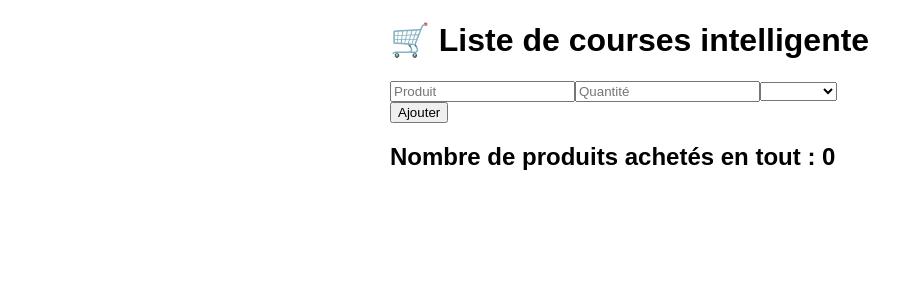
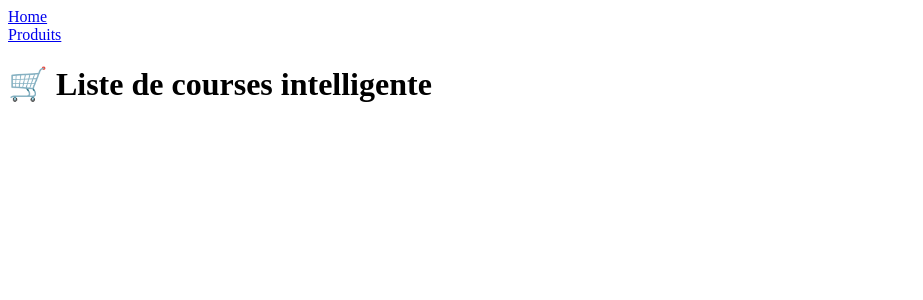
Before and after one commit to AdrienGautierAbiolab/vue-test, a Vue app in the folder vue test/: page / in a window 1280 px wide. Shown: the top 300 px of the page, without its empty margins (0-923 px from the left). Built offline with nearby package versions, Linux system fonts and the light colour scheme.

Commit message:
Ajout routing

```diff
--- a/vue test/package.json
+++ b/vue test/package.json
@@ -9,7 +9,8 @@
     "preview": "vite preview"
   },
   "dependencies": {
-    "vue": "^3.5.29"
+    "vue": "^3.5.29",
+    "vue-router": "^5.0.4"
   },
   "devDependencies": {
     "@vitejs/plugin-vue": "^6.0.4",
--- a/vue test/src/App.vue
+++ b/vue test/src/App.vue
@@ -1,49 +1,12 @@
 <script setup>
-import AddProduct from './components/AddProduct.vue';
-import { ref, computed } from 'vue'
-import ListProduct from './components/ListProduct.vue';
-
-const listProduct = ref([])
-const addProduct = (newProduct) => {
-  listProduct.value.push({
-    'id': Date.now(),
-    'product': newProduct.product,
-    'qty': newProduct.qty,
-    'category': newProduct.category,
-    'buy': false
-  })
-}
-
-const removeProduct = (productId) => {
-  listProduct.value = listProduct.value.filter(t => t.id !== productId)
-}
-
-const updateBuy = (productId) => {
-  const item = listProduct.value.find(p => p.id === productId)
-
-  if (item) {
-    item.buy = !item.buy
-  }
-}
-
-const totalProduct = computed(() => {
-  return listProduct.value
-    .filter(item => item.buy)
-    .reduce((qty, item) => qty + item.qty, 0)
-})
-
-
 </script>
 
 <template>
-  <div class="container">
-    <h1>🛒 Liste de courses intelligente</h1>
-    <AddProduct @add-product="addProduct" />
-    <ListProduct :listProduct="listProduct" @removeProduct="removeProduct" @updateBuy="updateBuy" />
-
-    <h2>Nombre de produits achetés en tout : {{ totalProduct }}</h2>
-  </div>
-
+  <nav>
+    <RouterLink to="/">Home</RouterLink><br />
+    <RouterLink to="/listProduct">Produits</RouterLink>
+  </nav>
+  <RouterView />
 </template>
 
 <style scoped></style>
--- a/vue test/src/main.js
+++ b/vue test/src/main.js
@@ -1,4 +1,5 @@
 import { createApp } from 'vue'
+import router from './router'
 import App from './App.vue'
 
-createApp(App).mount('#app')
+createApp(App).use(router).mount('#app')
--- /dev/null
+++ b/vue test/src/views/HomeView.vue
@@ -0,0 +1,3 @@
+<template>
+    <h1>🛒 Liste de courses intelligente</h1>
+</template>
--- /dev/null
+++ b/vue test/src/views/ProductView.vue
@@ -0,0 +1,49 @@
+<script setup>
+import AddProduct from '../components/AddProduct.vue';
+import { ref, computed } from 'vue'
+import ListProduct from '../components/ListProduct.vue';
+
+const listProduct = ref([])
+const addProduct = (newProduct) => {
+  listProduct.value.push({
+    'id': Date.now(),
+    'product': newProduct.product,
+    'qty': newProduct.qty,
+    'category': newProduct.category,
+    'buy': false
+  })
+}
+
+const removeProduct = (productId) => {
+  listProduct.value = listProduct.value.filter(t => t.id !== productId)
+}
+
+const updateBuy = (productId) => {
+  const item = listProduct.value.find(p => p.id === productId)
+
+  if (item) {
+    item.buy = !item.buy
+  }
+}
+
+const totalProduct = computed(() => {
+  return listProduct.value
+    .filter(item => item.buy)
+    .reduce((qty, item) => qty + item.qty, 0)
+})
+
+
+</script>
+
+<template>
+  <div class="container">
+
+    <AddProduct @add-product="addProduct" />
+    <ListProduct :listProduct="listProduct" @removeProduct="removeProduct" @updateBuy="updateBuy" />
+
+    <h2>Nombre de produits achetés en tout : {{ totalProduct }}</h2>
+  </div>
+
+</template>
+
+<style scoped></style>
```
Also changed, not shown: vue test/src/router.js (added, +21 -0 lines), 1 other file (tests, documents, lock files or other folders).
